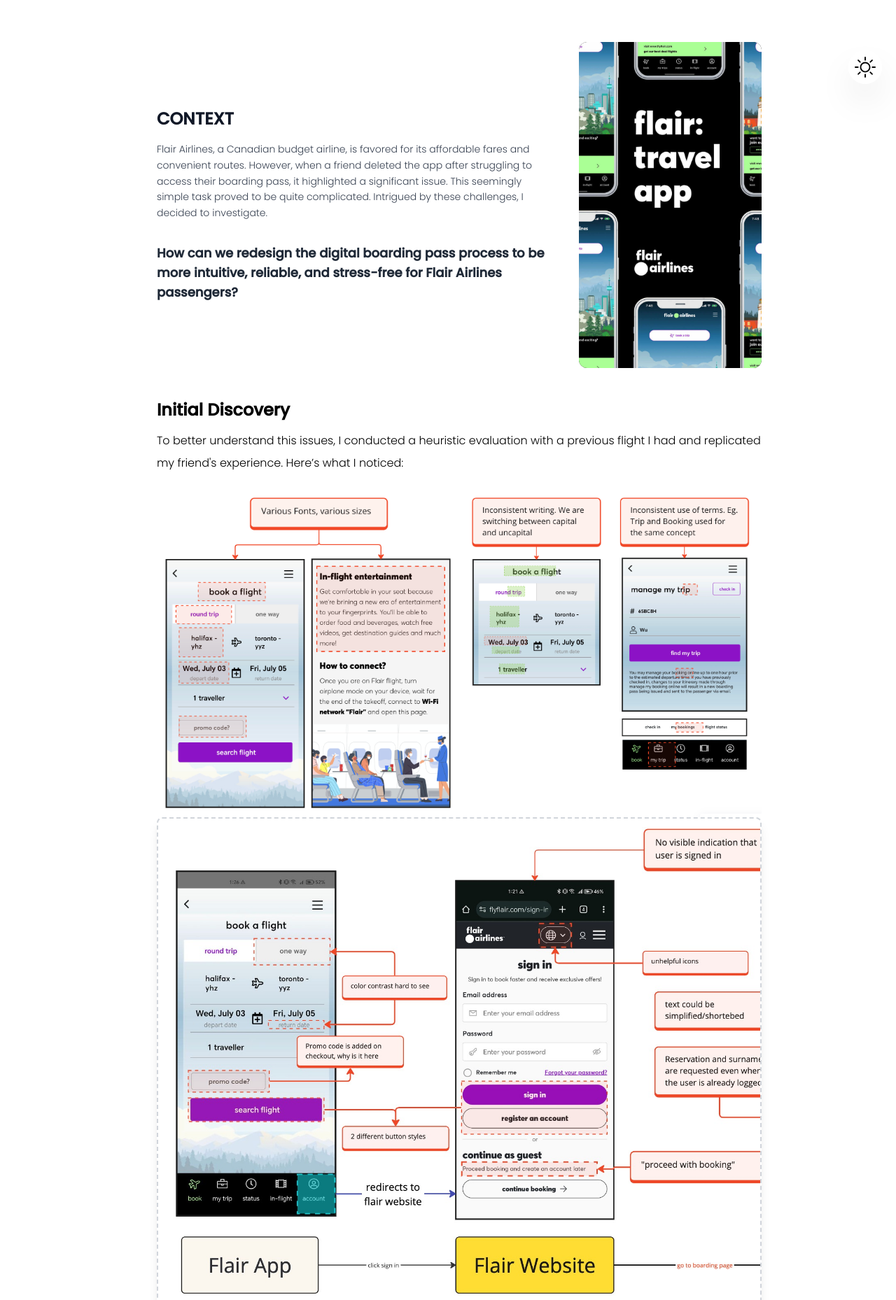
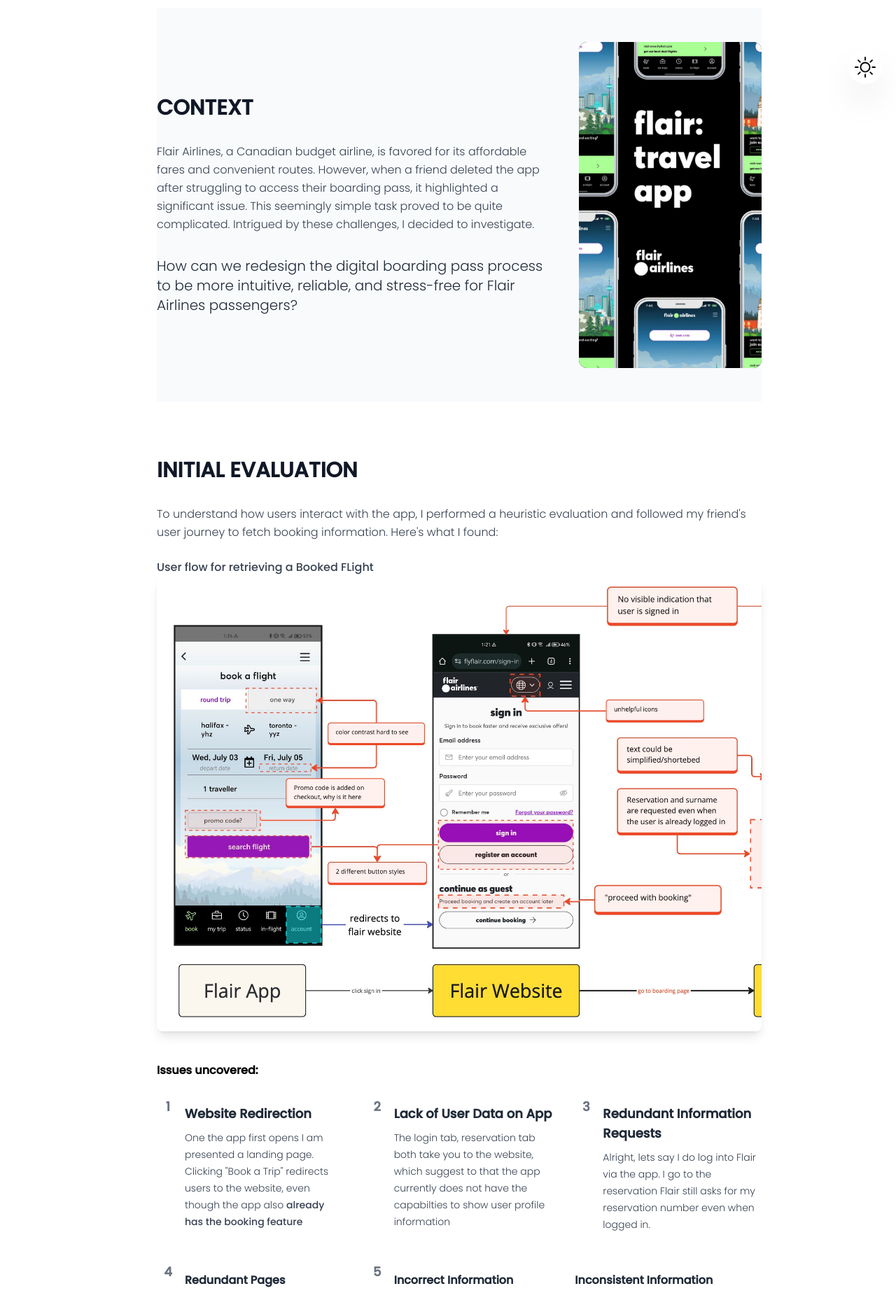
Before and after one commit to KJoWu/portfolio, a Next.js app: page /flairStudy in a window 1280 px wide. Shown: the part 660-2518 px from the top of the page at 70% size. Built offline with nearby package versions, Linux system fonts and the light colour scheme; a web font is replaced by a local one.

Commit message:
create different colors for diff sections

```diff
--- a/app/flairStudy/heuristicSection.tsx
+++ b/app/flairStudy/heuristicSection.tsx
@@ -10,30 +10,29 @@ import Image from "next/image";
 
 export const HeuristicSection = () => {
   return (
-    <div className="leading-8">
-      <h2 className="text-2xl font-semibold mb-4 leading-6">Initial Discovery</h2>
+    <div className="leading-8 mt-">
+      <h1 className="text-3xl font-semibold text-gray-900 mt-20 uppercase"> Initial Evaluation</h1>
 
 
-      <p className="mb-4 font-light leading-8">
-        To better understand this issues, I conducted a heuristic evaluation with a previous flight I had and replicated my friend's experience. Here’s what I noticed:
-      </p>
+      <div className="font-light leading-relaxed  text-gray-700">
+        <p className="mt-8 mb-6">
+          To understand how users interact with the app, I performed a heuristic evaluation and followed my friend's user journey to fetch booking information. Here's what I found:
+        </p>
+        <b>User flow for retrieving a Booked FLight</b>
+      </div>
 
 
-
-      <div className="grid grid-cols-1  gap-8 gap-y-10 text-md ">
-        <div>
-          <Image src={issue1} alt={"issue 1"} quality={95} />
+      <div className="w-full overflow-x-scroll relative  rounded-lg shadow-lg mb-10">
+        <div className="w-max">
+          <Image src={issue2} alt={"issue 1"} quality={95} className="max-h-[650px] w-auto p-3" />
         </div>
       </div>
 
-      <div className="w-full overflow-x-scroll relative border-2 border-dashed border-gray-300 rounded-lg shadow-lg">
-        <div className="w-max">
-        <Image src={issue2} alt={"issue 1"} quality={95} className="max-h-[700px] w-auto p-3" />
-        </div>
 
-      </div>
+      <b className="mt-10">Issues uncovered:</b>
 
-      <div className="grid grid-cols-1 md:grid-cols-3 gap-8 gap-y-10 text-md">
+
+      <div className="grid grid-cols-1 md:grid-cols-3 gap-8 gap-y-10 text-md mt-5 mb-5">
         <div className="relative pl-10 flex items-start">
           <div className="absolute left-0 top-0 flex items-center justify-center w-8 h-8 text-lg font-bold text-gray-500">1</div>
           <div>
@@ -79,8 +78,6 @@ export const HeuristicSection = () => {
             </p>
           </div>
         </div>
-
-
         <div>
 
           <div>
@@ -91,6 +88,38 @@ export const HeuristicSection = () => {
           </div>
         </div>
       </div>
+
+
+
+    <p>I've highlighted other issues notieced (We will revist these on the redesign)</p>
+
+
+    <div className="grid grid-cols-3 gap-10 text-md h-full py-12">
+      <section
+        className="col-span-2 flex items-center rounded-xl"
+      >
+        <div className="text-gray-800 w-full">
+
+          <div className="relative flex items-center mb-8">
+            <h1 className="text-3xl font-semibold text-gray-900 uppercase"> Context</h1>
+          </div>
+
+
+          <div className="font-light leading-relaxed text-base text-gray-700">
+            <p className="mb-8">
+              Flair Airlines, a Canadian budget airline, is favored for its affordable fares and convenient routes. However, when a friend deleted the app after struggling to access their boarding pass, it highlighted a significant issue. This seemingly simple task proved to be quite complicated. Intrigued by these challenges, I decided to investigate.
+            </p>
+            <div className="text-xl text-gray-800 ">
+              How can we redesign the digital boarding pass process to be more intuitive, reliable, and stress-free for Flair Airlines passengers?
+            </div>
+          </div>
+        </div>
+      </section>
+
+      <Image src={issue1} alt={"issue 1"} quality={95} className="rounded-xl w-full h-full object-contain bg-black" />
+    </div>
+
+
     </div>
 
   );
--- a/app/flairStudy/problemSection.tsx
+++ b/app/flairStudy/problemSection.tsx
@@ -3,21 +3,22 @@ import Image from "next/image";
 
 export const ProblemSection = () => {
   return (
-    <div className="grid grid-cols-3 gap-10 text-md h-full py-12">
+    <div className="grid grid-cols-3 gap-10 text-md h-full py-12 bg-slate-50	">
       <section
         className="col-span-2 flex items-center rounded-xl"
       >
         <div className="text-gray-800 w-full">
 
-          <div className="relative flex items-center mb-4">
-            <h1 className="text-2xl font-semibold text-gray-900 uppercase"> Context</h1>
+          <div className="relative flex items-center mb-8">
+            <h1 className="text-3xl font-semibold text-gray-900 uppercase"> Context</h1>
           </div>
 
-          <div className="font-light leading-relaxed text-sm text-gray-700">
+
+          <div className="font-light leading-relaxed text-base text-gray-700">
             <p className="mb-8">
               Flair Airlines, a Canadian budget airline, is favored for its affordable fares and convenient routes. However, when a friend deleted the app after struggling to access their boarding pass, it highlighted a significant issue. This seemingly simple task proved to be quite complicated. Intrigued by these challenges, I decided to investigate.
             </p>
-            <div className="font-semibold text-lg text-gray-800 ">
+            <div className="text-xl text-gray-800 ">
               How can we redesign the digital boarding pass process to be more intuitive, reliable, and stress-free for Flair Airlines passengers?
             </div>
           </div>
```
